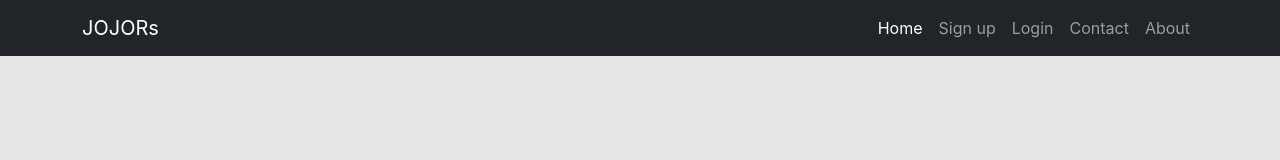
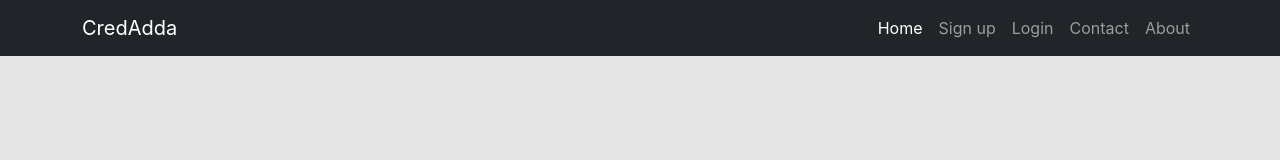
Before and after one commit to samiramrullah/Front-end-design, a React (Create React App) app in the folder frontend/: page / in a window 1280 px wide. Shown: the top 160 px of the page. Built offline with nearby package versions, Linux system fonts and the light colour scheme.

Commit message:
Logo fixed

```diff
--- a/frontend/src/App.js
+++ b/frontend/src/App.js
@@ -6,7 +6,6 @@ import Login from './pages/Login/Login';
 import Dashboard from './pages/Dashboard/Dashboard';
 import Contact from './pages/Contact/Contact';
 import About from './pages/About/About';
-// import Footer from './components/Footer/Footer';
 import './App.css';
 function App() {
   return (
--- a/frontend/src/components/Navbar/Navbar.jsx
+++ b/frontend/src/components/Navbar/Navbar.jsx
@@ -6,17 +6,17 @@ const Navbar = () => {
     <div>
       <nav className="navbar navbar-expand-lg navbar-dark navbar bg-dark navbar-light " id="navbar">
         <div className="container">
-          <a className="navbar-brand" href="/">JOJO<span>Rs</span></a>
+          <NavLink to={'/'} className='navbar-brand'>Cred<span>Adda</span></NavLink>
           <button className="navbar-toggler collapsed" type="button" data-toggle="collapse" data-target="#nav" aria-controls="ftco-nav" aria-expanded="false" aria-label="Toggle navigation">
             <span className="fa fa-bars"></span> Menu
           </button>
           <div className="navbar-collapse collapse justify-content-end" id="nav"  >
             <ul className="navbar-nav ms-autos">
-            <li className="nav-item active"><NavLink to={'/'} className="nav-link">Home</NavLink></li>
-            <li className="nav-item active"><NavLink to={'/signup'} className="nav-link">Sign up</NavLink></li>
-            <li className="nav-item active"><NavLink to={'/login'} className="nav-link">Login</NavLink></li>
-            <li className="nav-item active"><NavLink to={'/contact'} className="nav-link">Contact</NavLink></li>
-            <li className="nav-item active"><NavLink to={'/about'} className="nav-link">About</NavLink></li>
+              <li className="nav-item active"><NavLink to={'/'} className="nav-link">Home</NavLink></li>
+              <li className="nav-item active"><NavLink to={'/signup'} className="nav-link">Sign up</NavLink></li>
+              <li className="nav-item active"><NavLink to={'/login'} className="nav-link">Login</NavLink></li>
+              <li className="nav-item active"><NavLink to={'/contact'} className="nav-link">Contact</NavLink></li>
+              <li className="nav-item active"><NavLink to={'/about'} className="nav-link">About</NavLink></li>
             </ul>
           </div>
         </div>
```
